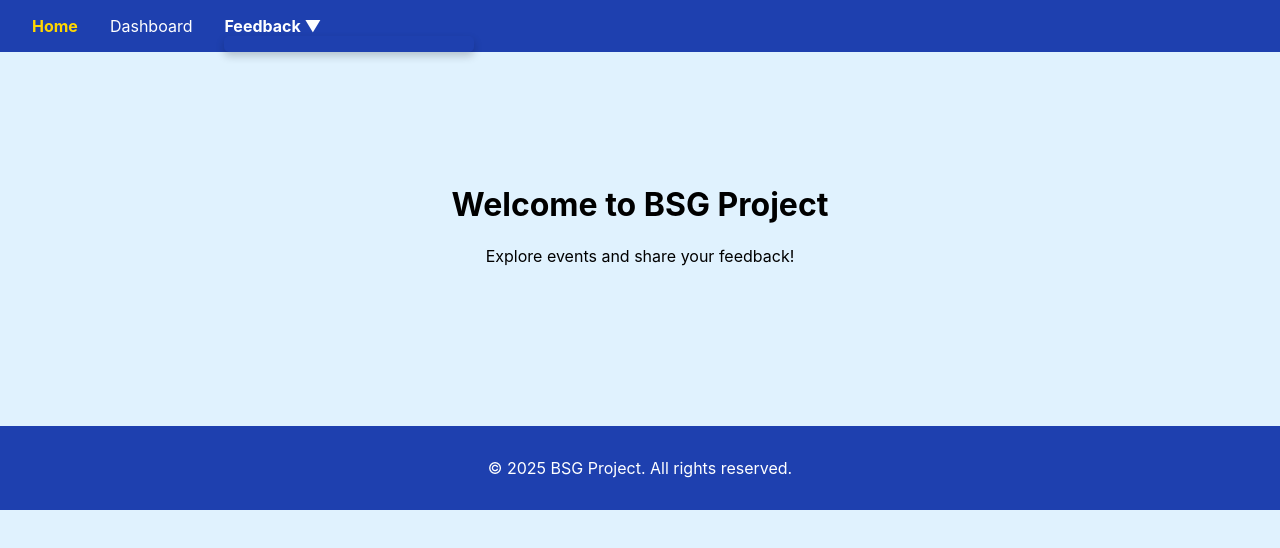
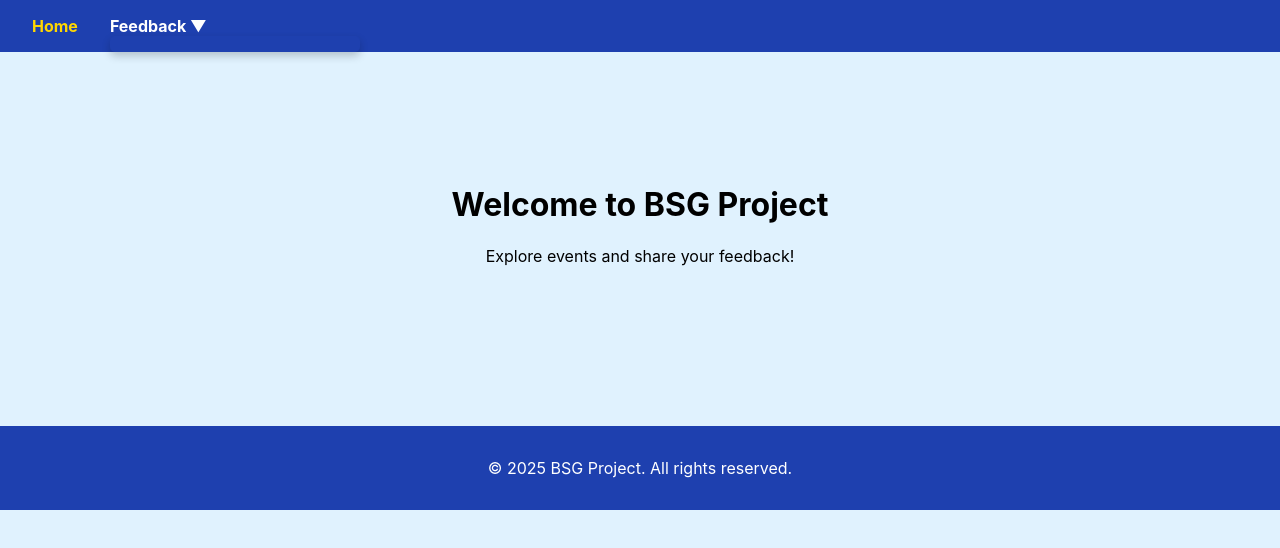
Before and after one commit to AvinashkWakode/bsg, a React (Create React App) app in the folder frontend/: page / in a window 1280 px wide. Shown: the top 548 px of the page. Built offline with nearby package versions, Linux system fonts and the light colour scheme.

Commit message:
Navbar.js

```diff
--- a/frontend/src/components/Navbar.js
+++ b/frontend/src/components/Navbar.js
@@ -41,18 +41,7 @@ const Navbar = () => {
         Home
       </NavLink>
 
-      {/* Dashboard */}
-      <NavLink
-        to="/report"
-        style={({ isActive }) => ({
-          marginRight: "2rem",
-          color: isActive ? "rgb(255, 215, 0)" : "white",
-          textDecoration: "none",
-          fontWeight: isActive ? "bold" : "normal",
-        })}
-      >
-        Dashboard
-      </NavLink>
+
 
       {/* Feedback Dropdown */}
       <div
```
